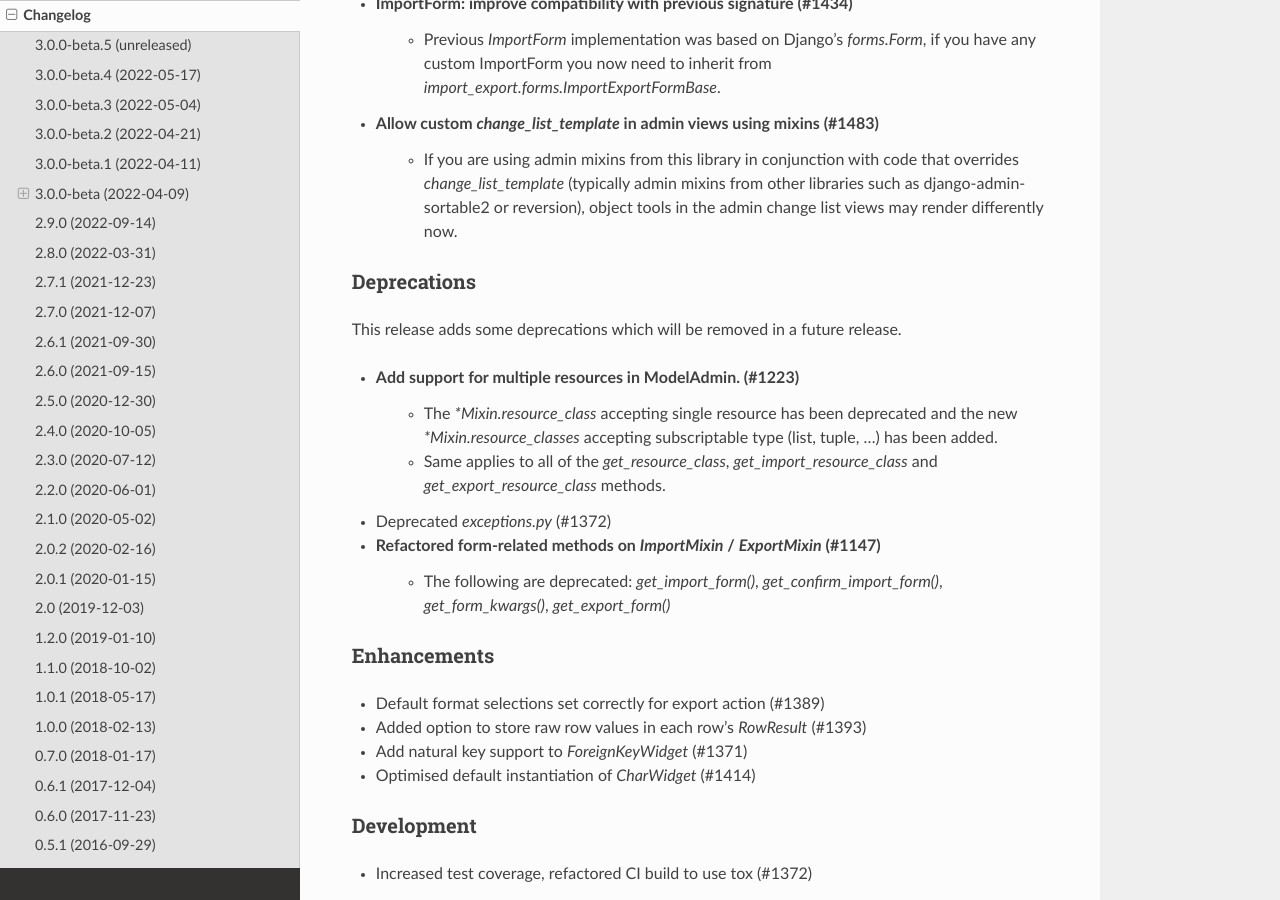
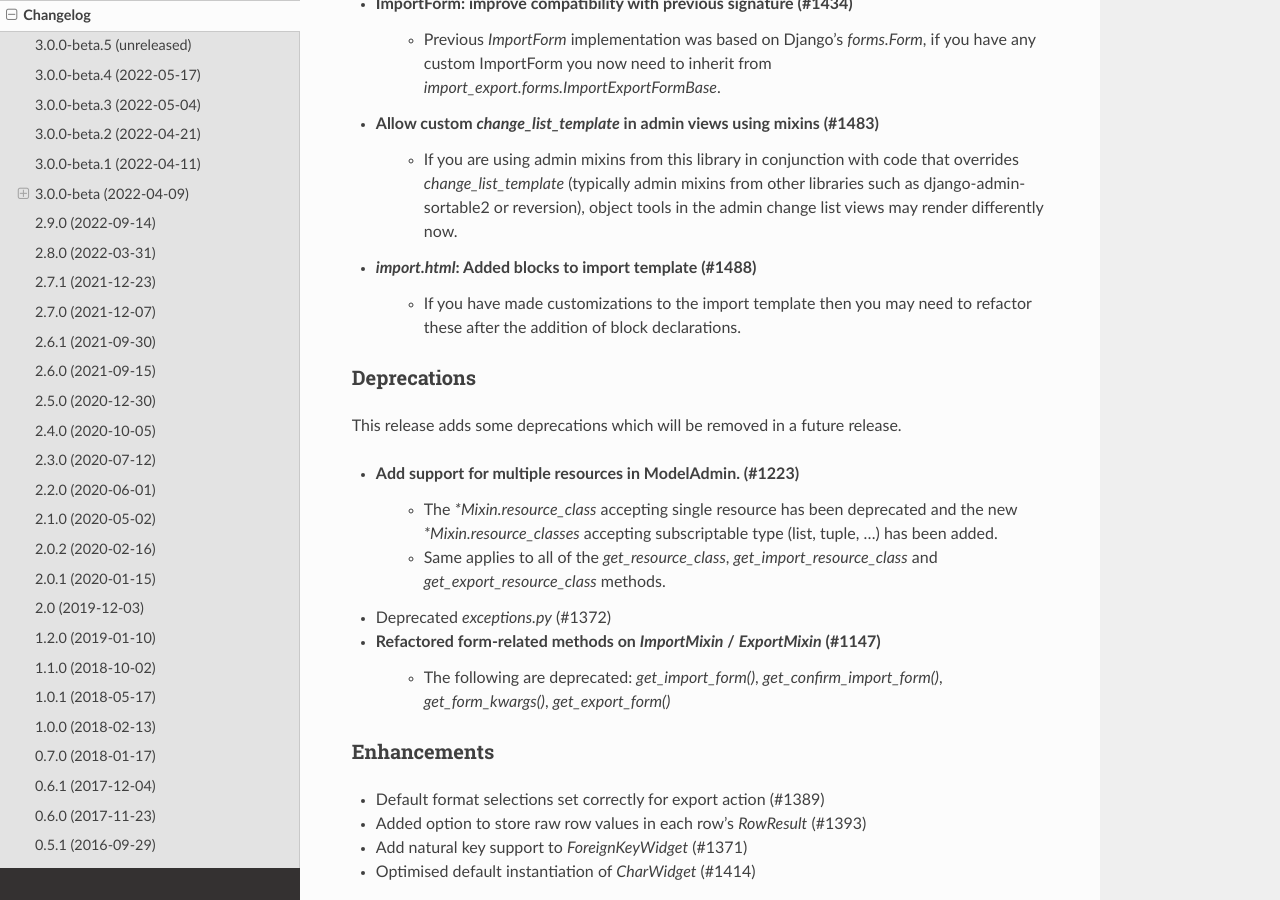
Before and after one commit to django-import-export/django-import-export, a Sphinx documentation site: the page built from docs/changelog.rst, in a window 1280 px wide and 900 px high, scrolled down 1730 px. Built offline with Sphinx 7.4.7 and the Read the Docs theme 2.0.0, drawn with Linux system fonts in a browser that asks for light colours.

Commit message:
added details of potential breaking change

```diff
--- a/docs/changelog.rst
+++ b/docs/changelog.rst
@@ -64,6 +64,9 @@ This release makes some minor changes to the public API.  If you have overridden
 
 - Allow custom `change_list_template` in admin views using mixins (#1483)
     - If you are using admin mixins from this library in conjunction with code that overrides `change_list_template` (typically admin mixins from other libraries such as django-admin-sortable2 or reversion), object tools in the admin change list views may render differently now.
+
+- `import.html`: Added blocks to import template (#1488)
+    - If you have made customizations to the import template then you may need to refactor these after the addition of block declarations.
 
 Deprecations
 ############
```
